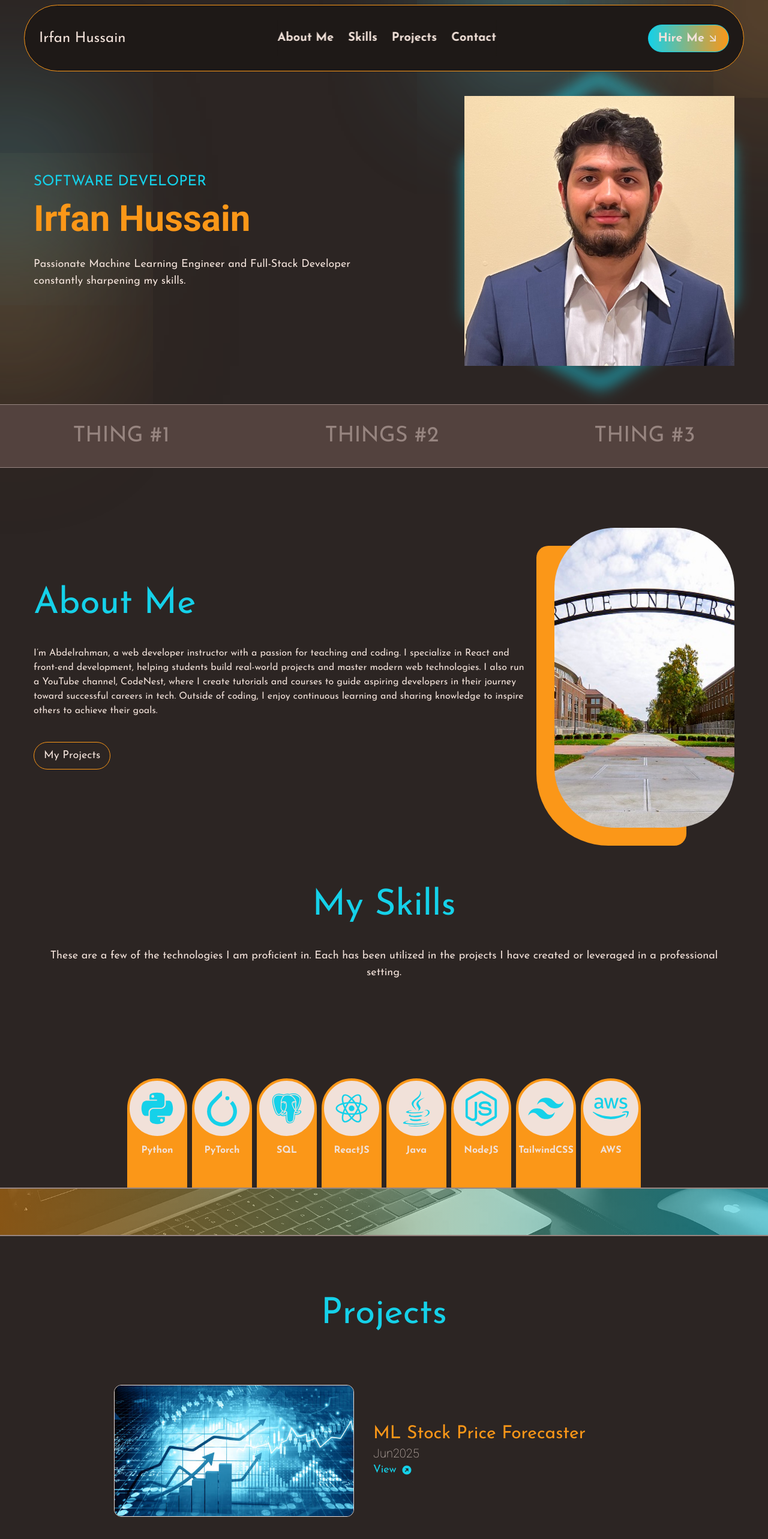
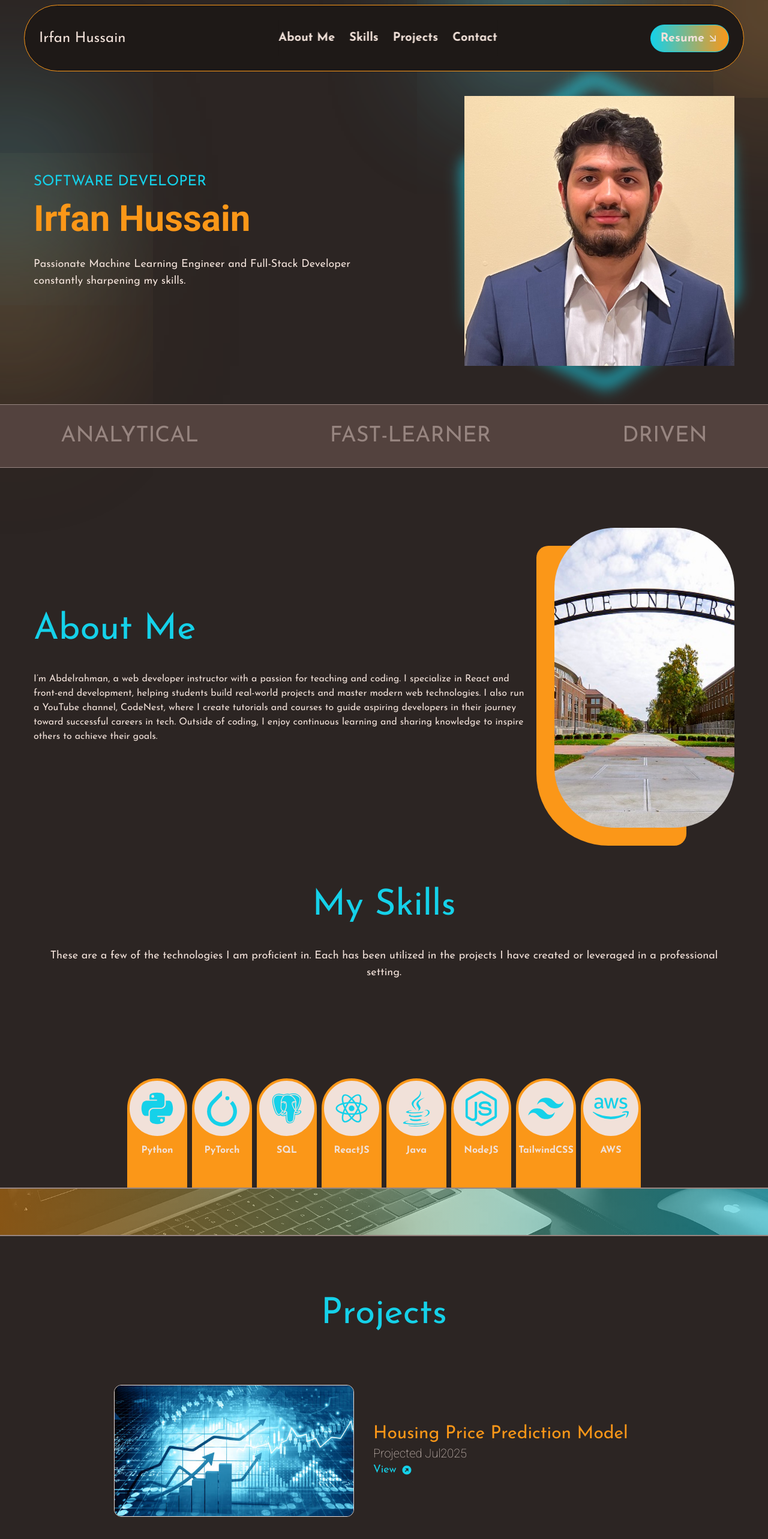
Before and after one commit to IrfanHussain2145/portfolio-website, a React (Vite) app: page / in a window 1280 px wide. Shown: the top 2566 px of the page at 60% size. Built offline with nearby package versions, Linux system fonts and the light colour scheme.

Commit message:
changes before publishing website

```diff
--- a/src/App.jsx
+++ b/src/App.jsx
@@ -24,7 +24,6 @@ function App() {
       <ProjectsMain />
       <ContactMeMain />
       <FooterMain />
-      <HelperSection />
     </main>
   )
 }
--- a/src/components/aboutMeSection/AboutMeText.jsx
+++ b/src/components/aboutMeSection/AboutMeText.jsx
@@ -13,9 +13,9 @@ const AboutMeText = () => {
         careers in tech. Outside of coding, I enjoy continuous learning and
         sharing knowledge to inspire others to achieve their goals.
       </p>
-      <button className="border border-orange rounded-full py-2 px-4 text-lg flex gap-2 items-center mt-10 hover:bg-orange transition-all duration-500 cursor-pointer md:self-start sm:self-center text-white hover:text-cyan ">
+      {/* <button className="border border-orange rounded-full py-2 px-4 text-lg flex gap-2 items-center mt-10 hover:bg-orange transition-all duration-500 cursor-pointer md:self-start sm:self-center text-white hover:text-cyan ">
           My Projects
-      </button>
+      </button> */}
     </div>
   );
 };
--- a/src/components/contactMeSection/ContactSocial.jsx
+++ b/src/components/contactMeSection/ContactSocial.jsx
@@ -8,9 +8,8 @@ import { FaInstagram } from "react-icons/fa";
 const ContactSocial = () => {
   return (
     <div className="flex gap-4">
-        <SingleContactSocial link='#' Icon={FiGithub} />
+        <SingleContactSocial link='https://github.com/IrfanHussain2145' Icon={FiGithub} />
         <SingleContactSocial link='https://www.linkedin.com/in/irfhuss/' Icon={FaLinkedinIn} />
-        <SingleContactSocial link='#' Icon={FaInstagram} />
     </div>
   )
 }
--- a/src/components/contactMeSection/SingleContactSocial.jsx
+++ b/src/components/contactMeSection/SingleContactSocial.jsx
@@ -3,7 +3,8 @@ import React from 'react'
 const SingleContactSocial = ({Icon,link}) => {
   return (
     <div className="text-2xl h-12 w-12 border border-orange text-orange rounded-full p-3 flex items-center justify-center ">
-        <a href={link} className="cursor-pointer">
+        <a href={link} target="_blank" rel="noopener noreferrer"
+        className="cursor-pointer">
             <Icon/>
         </a>
     </div>
--- a/src/components/footer/FooterMain.jsx
+++ b/src/components/footer/FooterMain.jsx
@@ -1,4 +1,5 @@
 import React from 'react'
+import { Link } from 'react-scroll';
 
 const links = [
     { link: "About Me", section: "about" },
@@ -14,11 +15,20 @@ const FooterMain = () => {
         <div className="md:flex sm:hidden justify-between mt-4 max-w-[1200px] mx-auto">
             <p className="text-3xl text-lightGrey"> Irfan Hussain </p>
             <ul className="flex gap-4 text-lightGrey text-xl">
-                {links.map((item,index) => {
-                    return <li key={index}>
-                        <a href='#' className='hover:text-white transition-all duration-500 cursor-pointer'> {item.link} </a>
-                    </li>
-                })}
+                {links.map((item,index) => (
+                    <li key={index}>
+                    <Link
+                      to={item.section}
+                      smooth={true}
+                      spy={true}
+                      duration={500}
+                      offset={-130}
+                      className="hover:text-white transition-all duration-500 cursor-pointer"
+                    >
+                      {item.link}
+                    </Link>
+                  </li>
+                ))}
             </ul>
         </div>
         {/* Uncomment the line below if you want there to be an all rights reserved message */}
--- a/src/components/heroSection/SubHeroSection.jsx
+++ b/src/components/heroSection/SubHeroSection.jsx
@@ -3,9 +3,9 @@ import React from 'react'
 const SubHeroSection = () => {
   return (
     <div className="w-full border-y border-lightGrey text-lightGrey flex justify-around uppercase xl:text-4xl md:text-2xl sm:text-4xl py-8 items-center gap-4 bg-brown">
-        <p className='md:block sm:hidden'> Thing #1 </p>
-        <p className='md:block sm:hidden'> Things #2 </p>
-        <p> Thing #3 </p>
+        <p className='md:block sm:hidden'> Analytical </p>
+        <p className='md:block sm:hidden'> Fast-Learner </p>
+        <p> Driven </p>
     </div>
   )
 }
--- a/src/components/navbar/NavbarBtn.jsx
+++ b/src/components/navbar/NavbarBtn.jsx
@@ -3,12 +3,13 @@ import { LuArrowDownRight } from "react-icons/lu";
 
 const NavbarBtn = () => {
   return (
-    <button className="px-4 py-2 rounded-full text-xl font-bold text-white border-cyan border flex items-center gap-1 bg-gradient-to-r from-cyan to-orange hover:border-orange hover:scale110 transition-all duration-500 hover:shadow-cyanShadow">
-        Hire Me
+    <a href="/NewResume.pdf" target="_blank" rel="noopener noreferrer"
+    className="px-4 py-2 rounded-full text-xl font-bold text-white border-cyan border flex items-center gap-1 bg-gradient-to-r from-cyan to-orange hover:border-orange hover:scale110 transition-all duration-500 hover:shadow-cyanShadow">
+        Resume
         <div className="sm:hidden md:block">
             <LuArrowDownRight />
         </div>
-    </button>
+    </a>
   )
 }
 
--- a/src/components/projectsSection/ProjectsMain.jsx
+++ b/src/components/projectsSection/ProjectsMain.jsx
@@ -6,32 +6,32 @@ import {fadeIn} from '../../framerMotion/variants'
 
 const projects = [
     {
-        name:'ML Stock Price Forecaster',
-        year:'Jun2025',
+        name:'Housing Price Prediction Model',
+        year:'Projected Jul2025',
         align:'right',
         image:'../../public/images/stockProjectImage2.jpg',
         link:'#',
     },
     {
-        name:'Project 1',
-        year:'OtherDate',
+        name:'ML Stock Price Forecaster',
+        year:'Jun2025',
         align:'left',
         image:'../../public/images/stockProjectImage2.jpg',
         link:'#',
     },
     {
-        name:'Project 2',
-        year:'OtherDate2',
+        name:'BoilerSync',
+        year:'2024',
         align:'right',
         image:'../../public/images/stockProjectImage2.jpg',
-        link:'#',
+        link:'https://github.com/IrfanHussain2145/GP-ForkedRepo-BoilerSync',
     },
     {
-        name:'Project 3',
-        year:'OtherDate3',
+        name:'BudgetTracker',
+        year:'2023',
         align:'left',
         image:'../../public/images/stockProjectImage2.jpg',
-        link:'#',
+        link:'https://github.com/IrfanHussain2145/GP-ForkedRepo-BudgetTracker',
     },
 ];
 
@@ -43,7 +43,7 @@ const ProjectsMain = () => {
         </motion.div>
         <div className="flex flex-col gap-20 max-w-[900px] mx-auto mt-12">
             {projects.map((item,index) => {
-                return <SingleProject key={index} name={item.name} year={item.year} align={item.align} image={item.image} />
+                return <SingleProject key={index} name={item.name} year={item.year} align={item.align} image={item.image} link={item.link} />
             })}
         </div>
     </div>
--- a/src/components/projectsSection/SingleProject.jsx
+++ b/src/components/projectsSection/SingleProject.jsx
@@ -14,7 +14,8 @@ const SingleProject = ({name,year,align,image,link}) => {
             <h2 className={`text-xl font-thin text-white font-special sm:text-center ${
             align === "left" ? "md:text-right" : "md:text-left"
           }`}> {year} </h2>
-            <a href={link} className={`text-lg flex gap-2 items-center text-cyan hover:text-orange transition-all duration-500 cursor-pointer sm:justify-self-center ${
+            <a href={link} target="_blank" rel="noopener noreferrer"
+            className={`text-lg flex gap-2 items-center text-cyan hover:text-orange transition-all duration-500 cursor-pointer sm:justify-self-center ${
             align === "left" ? "md:justify-self-end" : "md:justify-self-start"
           }`}>
                 View <BiSolidRightTopArrowCircle />
```
Also changed, not shown: 1 other file (tests, documents, lock files or other folders).
